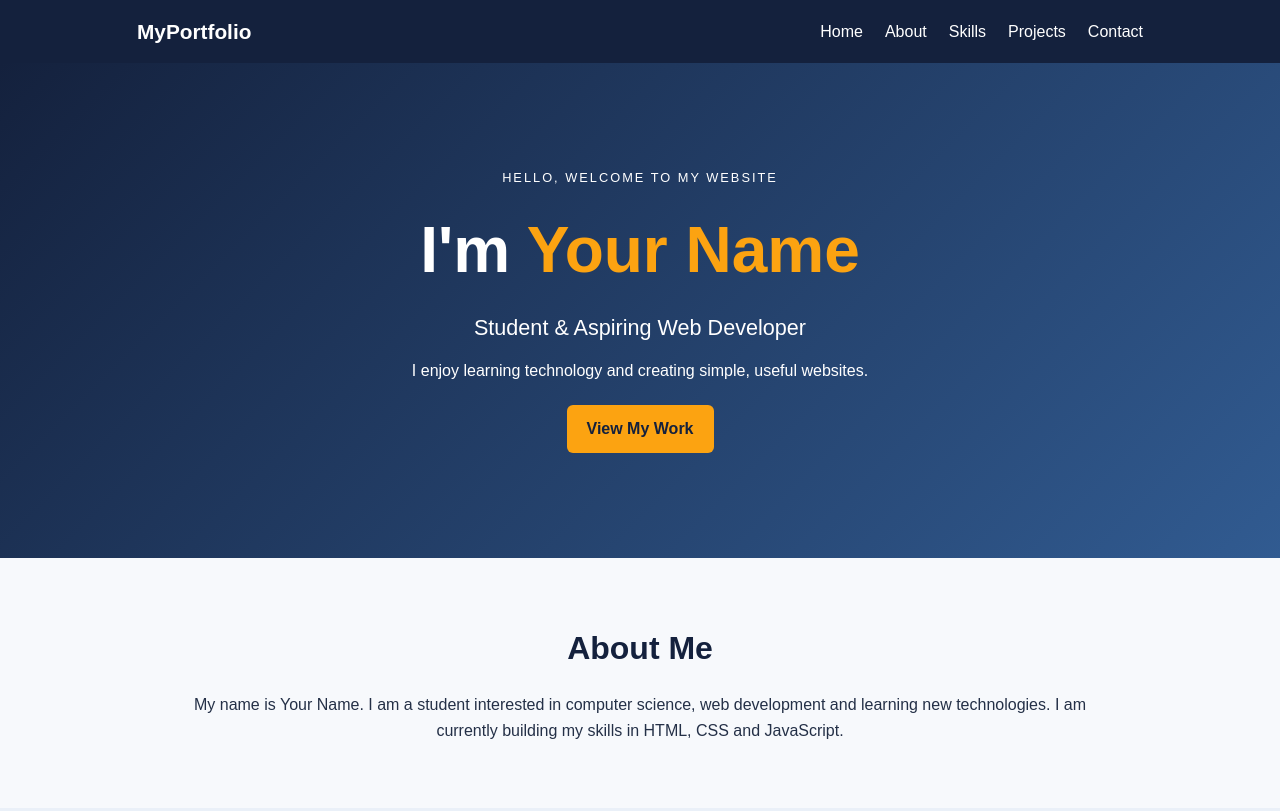
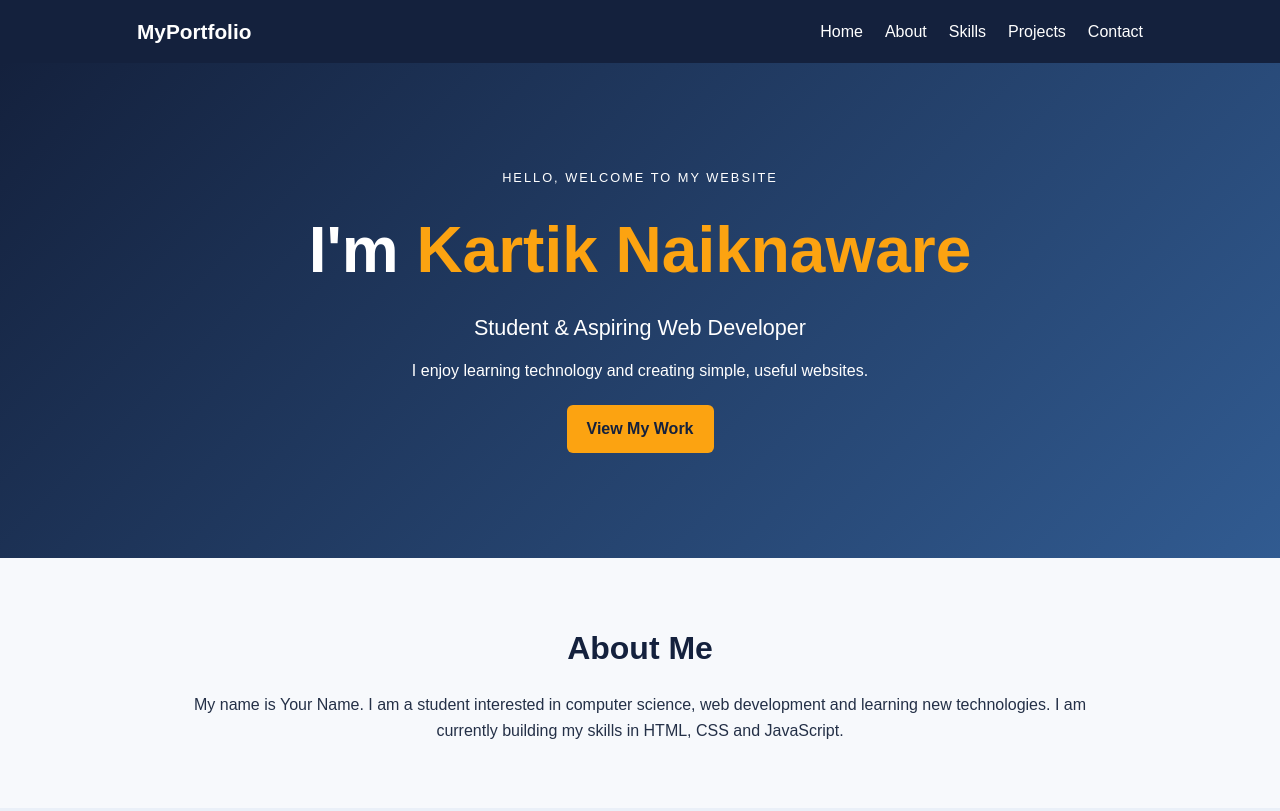
Before and after one commit to naiknawarekartik95-cloud/Github-practical-test, a plain HTML site: page index.html in a window 1280 px wide. Shown: the top 811 px of the page. Drawn offline with Linux system fonts and the light colour scheme.

Commit message:
Update index.html

```diff
--- a/index.html
+++ b/index.html
@@ -24,7 +24,7 @@
   <main>
     <section class="hero" id="home">
       <p class="eyebrow">HELLO, WELCOME TO MY WEBSITE</p>
-      <h1>I'm <span>Your Name</span></h1>
+      <h1>I'm <span>Kartik Naiknaware</span></h1>
       <h2>Student & Aspiring Web Developer</h2>
       <p>I enjoy learning technology and creating simple, useful websites.</p>
       <a class="button" href="#projects">View My Work</a>
```
